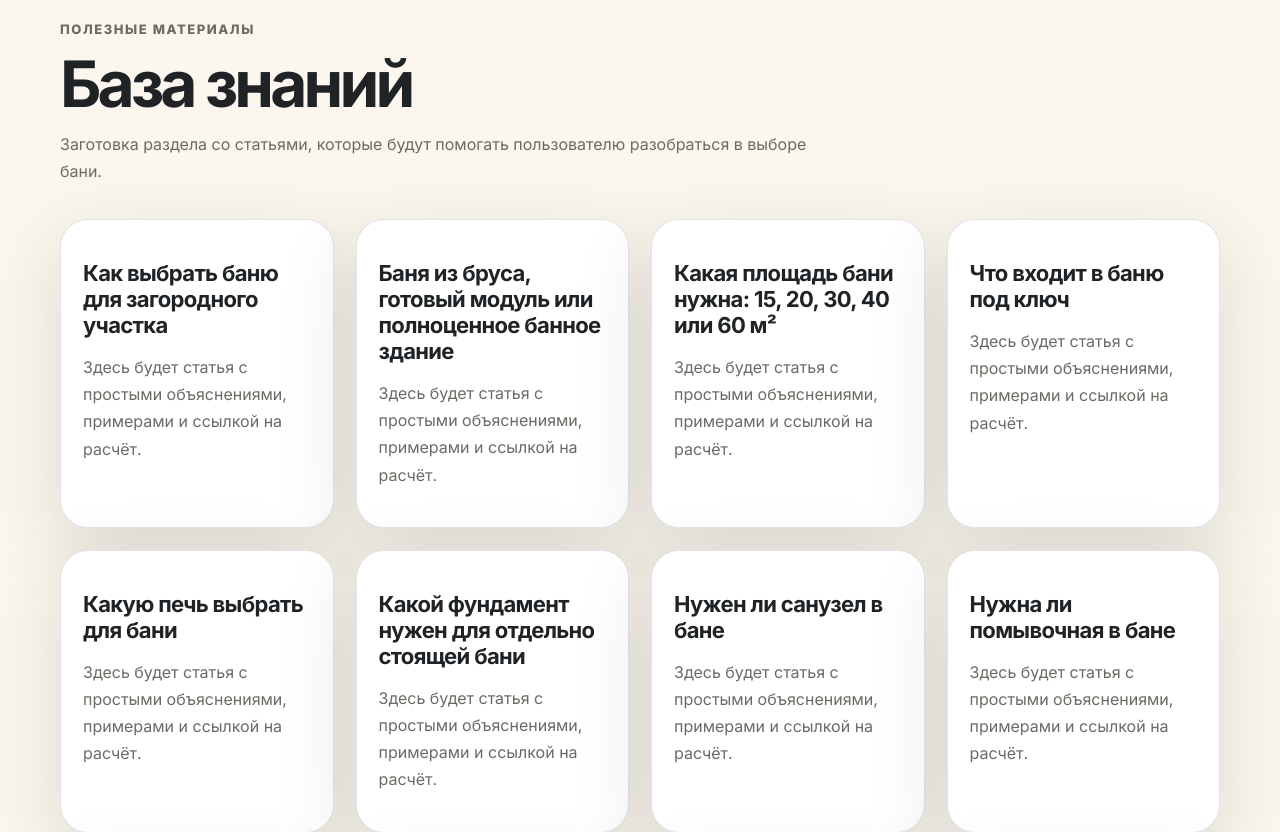
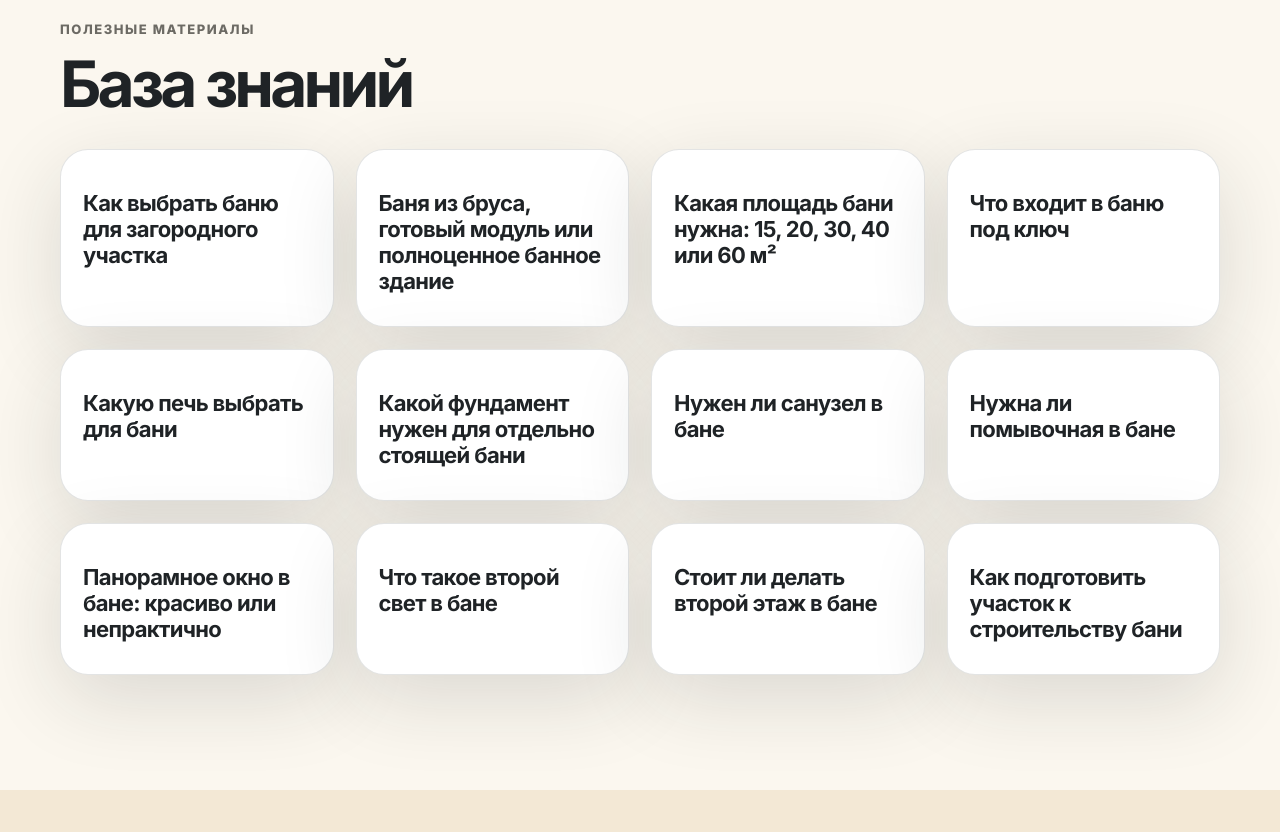
Before and after one commit to kirillzanegin/ural-bani-chatlanding, a React (Vite) app: page / in a window 1280 px wide. Shown: the part 7180-8012 px from the top of the page. Built offline with nearby package versions, Linux system fonts and the light colour scheme.

Commit message:
Clean knowledge base section

```diff
--- a/src/components/KnowledgeBase.jsx
+++ b/src/components/KnowledgeBase.jsx
@@ -2,18 +2,16 @@ import { knowledgeItems } from '../data/knowledge.js'
 
 export default function KnowledgeBase() {
   return (
-    <section className="section">
+    <section className="section" id="knowledge">
       <div className="container">
         <div className="section-head">
           <p className="eyebrow">Полезные материалы</p>
           <h2>База знаний</h2>
-          <p>Заготовка раздела со статьями, которые будут помогать пользователю разобраться в выборе бани.</p>
         </div>
         <div className="knowledge-grid">
           {knowledgeItems.map((item) => (
             <article className="knowledge-card" key={item}>
               <h3>{item}</h3>
-              <p>Здесь будет статья с простыми объяснениями, примерами и ссылкой на расчёт.</p>
             </article>
           ))}
         </div>
```
